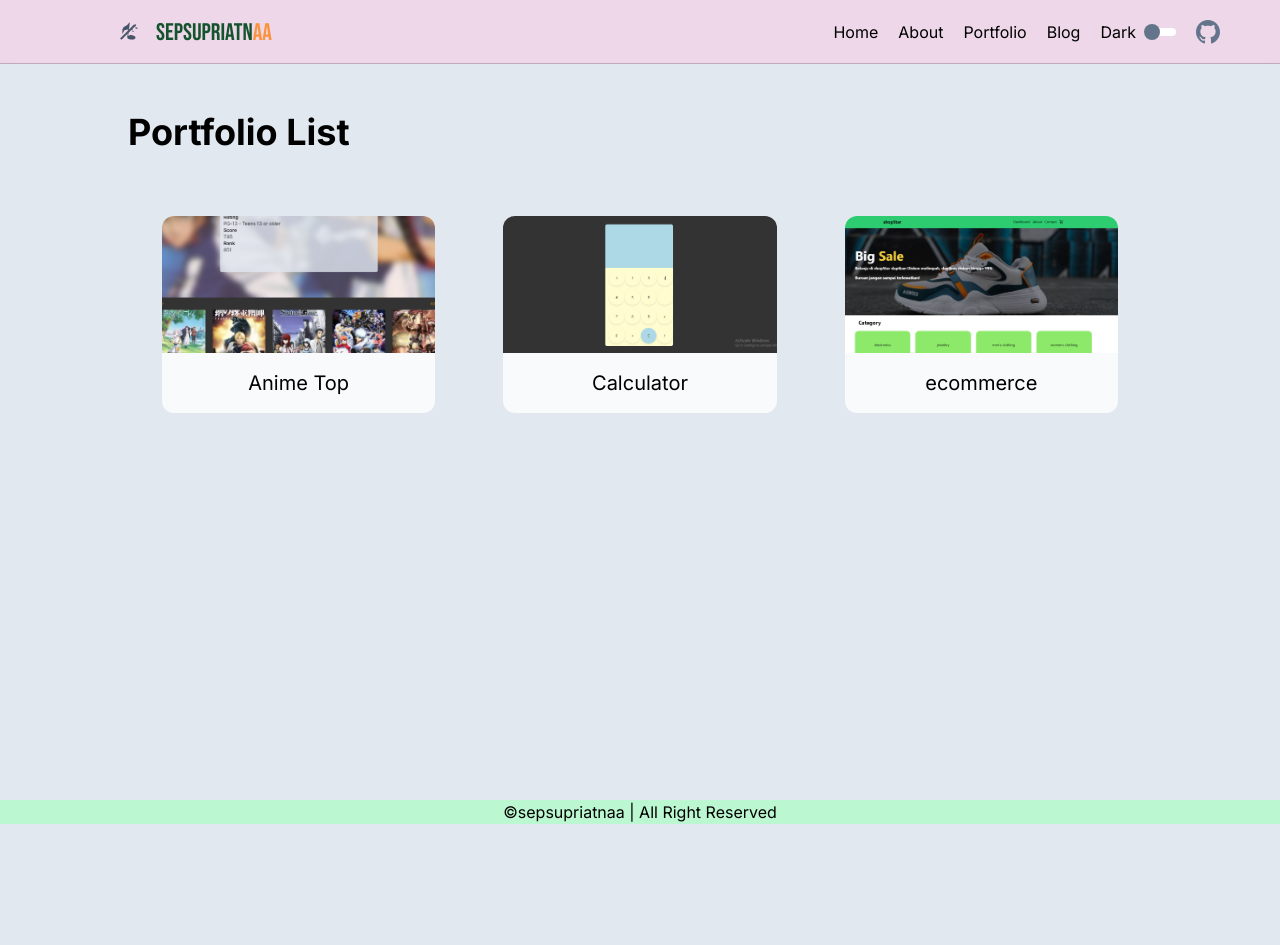
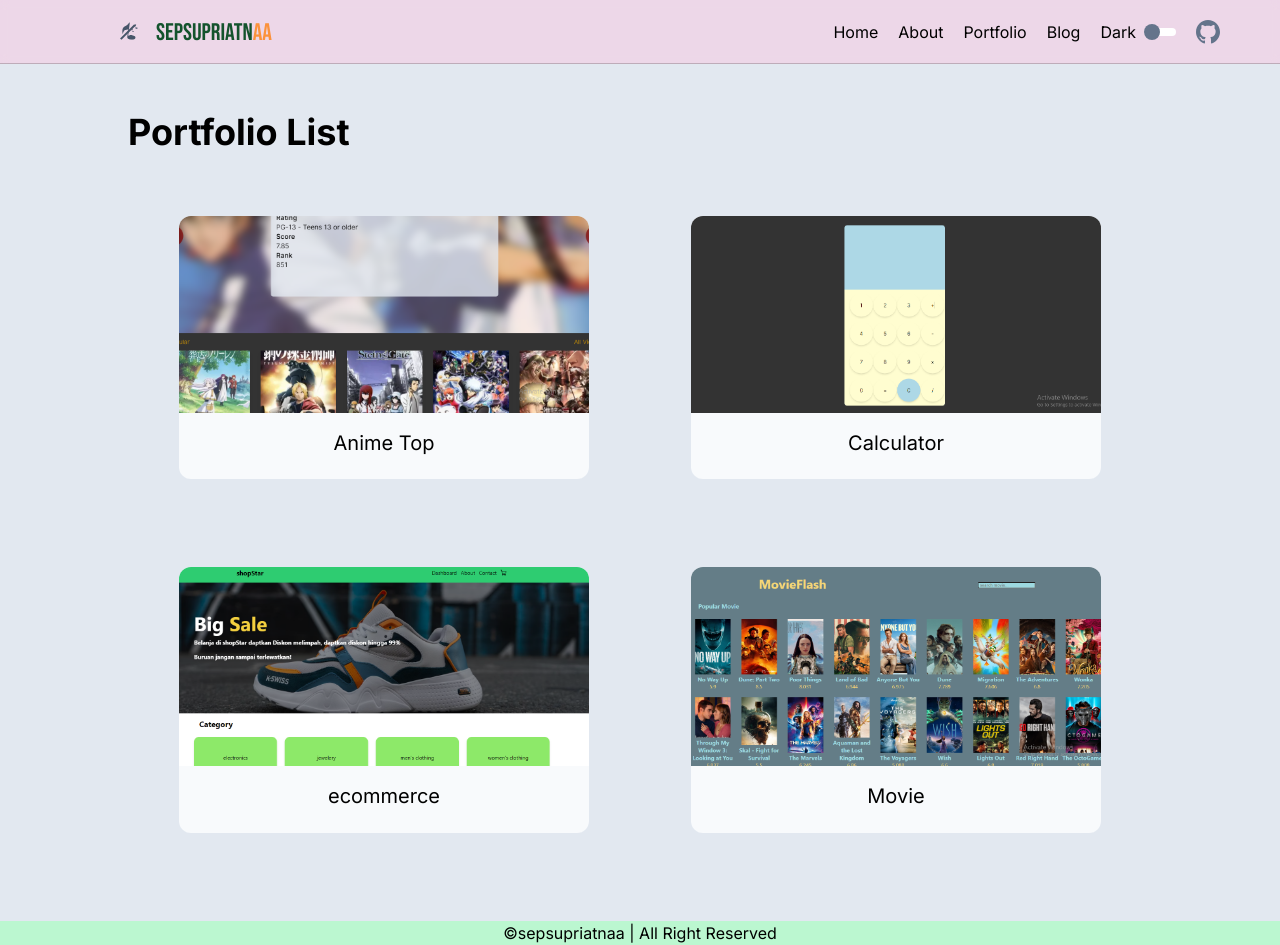
Before and after one commit to asep933/portfolio-sepsupriatnaa, a Next.js app: page /portfolio in a window 1280 px wide. Before the commit the page ends 824 px from the top, so only its background shows below. Built offline with nearby package versions, Linux system fonts and the light colour scheme; no server answers.

Commit message:
add: added porfolio movie on list

```diff
--- a/app/components/PortfolioList/index.js
+++ b/app/components/PortfolioList/index.js
@@ -12,10 +12,10 @@ const Portfolio = ({ image, alt, title, link }) => {
     >
       <div
         className="flex w-auto flex-col items-center overflow-hidden rounded-xl bg-slate-50
-      dark:bg-slate-700 lg:h-full lg:w-4/5 "
+      dark:bg-slate-700 lg:h-full lg:w-4/5"
       >
         <Image
-          className="object-cover object-center lg:h-3/4"
+          className="object-cover object-center transition duration-300 ease-out hover:scale-110 lg:h-3/4"
           src={image}
           alt={`${alt}`}
           width={3000}
--- a/app/navbar/page.js
+++ b/app/navbar/page.js
@@ -105,8 +105,8 @@ const Navbar = () => {
           id="menu"
           className={`${
             showMenu ? "scale-100" : 0
-          } t-10 absolute right-5 top-16 z-20 w-2/4 scale-0 rounded-lg bg-slate-100 p-10 shadow-lg transition duration-500
-              ease-in-out dark:bg-slate-400 dark:text-white lg:right-32 lg:top-0 lg:flex lg:justify-end lg:rounded-none lg:bg-transparent lg:p-0 lg:shadow-none`}
+          } t-10 absolute right-5 top-16 z-20 w-2/4 scale-0 rounded-lg bg-slate-100 bg-opacity-75 p-10 shadow-lg backdrop-blur-md
+              transition duration-500 ease-in-out dark:bg-slate-400 dark:bg-opacity-90 dark:text-white lg:right-32 lg:top-0 lg:flex lg:justify-end lg:rounded-none lg:bg-transparent lg:p-0 lg:shadow-none`}
         >
           <div className="flex flex-col items-center justify-center space-y-4 font-normal lg:mt-3 lg:block lg:translate-x-8 lg:space-x-5">
             <Link
--- a/app/portfolio/page.js
+++ b/app/portfolio/page.js
@@ -2,10 +2,11 @@ import Portfolio from "../components/PortfolioList";
 import ssAnime from "/public/ss-animetop.png";
 import ssCalculator from "/public/ss-calculator.png";
 import ssShopStar from "/public/ss-shop-star.png";
+import ssMovie from "/public/ss-movie.png";
 
 const page = () => {
   return (
-    <div className="h-auto w-full px-5 pt-16  text-lg lg:h-screen lg:px-0 lg:pt-20">
+    <div className="h-auto w-full px-5 pt-16  text-lg lg:h-auto lg:px-0 lg:pb-16 lg:pt-20">
       <h1
         data-aos="zoom-in-up"
         className="mx-auto mb-8 text-2xl font-bold lg:mb-0 lg:ml-32 lg:mt-8 lg:text-4xl"
@@ -13,13 +14,14 @@ const page = () => {
         Portfolio List
       </h1>
 
-      <div className="lg:mx-32 lg:flex ">
+      <div className="lg:mx-32 lg:grid lg:grid-cols-2">
         <Portfolio
           image={ssAnime}
           alt={"anime ss"}
           title={"Anime Top"}
           link={"https://anime-top-theta.vercel.app/"}
         />
+
         <Portfolio
           image={ssCalculator}
           alt={"calculator ss"}
@@ -32,6 +34,12 @@ const page = () => {
           title={"ecommerce"}
           link={"https://ecommerce-shop-star.vercel.app/"}
         />
+        <Portfolio
+          image={ssMovie}
+          alt={"movie ss"}
+          title={"Movie"}
+          link={"https://movie-flash.vercel.app/"}
+        />
       </div>
     </div>
   );
```
Also changed, not shown: public/ss-movie.png (added).
